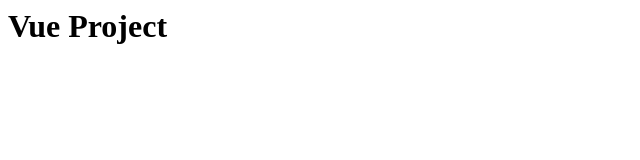
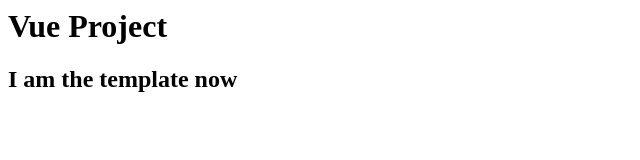
Before and after one commit to LinusMjorn/VueProject, a plain HTML site: page index.html in a window 1280 px wide. Shown: the whole page, without its empty margins (0-640 px from the left). Drawn offline with nearby package versions, Linux system fonts and the light colour scheme.

Commit message:
vconst app created with matching dic

```diff
--- /dev/null
+++ b/app.js
@@ -0,0 +1,7 @@
+const app = Vue.createApp({
+
+//template:'<h2> I am the template </h2>'
+
+})
+
+app.mount('#app')
--- a/index.html
+++ b/index.html
@@ -3,10 +3,15 @@
     <meta charset="UTF-8">
     <meta name="viewport" content="width=device-width, initial-scale=1.0">
     <title>Vue</title>
+    <script src="https://cdn.jsdelivr.net/npm/vue@3.0.2"></script>
 </head>
 <body>
-    <h1> Vue Project
-    </h1>
+    <h1> Vue Project</h1>
 
+
+    <div id="app">
+        <h2> I am the template now</h2>
+    </div>
+    <script src="app.js"></script>
 </body>
 </html>
```
